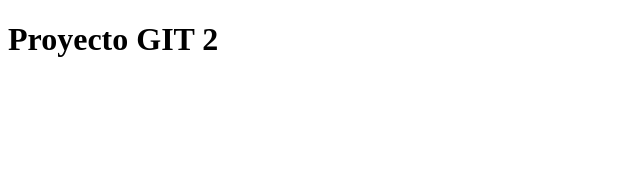
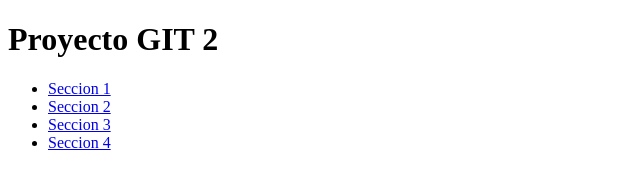
Before and after one commit to RodrigoCarbone/proyecto1, a plain HTML site: page index.html in a window 1280 px wide. Shown: the whole page, without its empty margins (0-640 px from the left). Drawn offline with Linux system fonts and the light colour scheme.

Commit message:
Se agrego una barra de navegacion a index.html

```diff
--- a/index.html
+++ b/index.html
@@ -5,5 +5,11 @@
 </head>
 <body>
 <h1>Proyecto GIT 2</h1>
+<ul>
+<li><a href="#">Seccion 1</a></li>
+<li><a href="#">Seccion 2</a></li>
+<li><a href="#">Seccion 3</a></li>
+<li><a href="#">Seccion 4</a></li>
+</ul>
 </body>
 </html>
```
